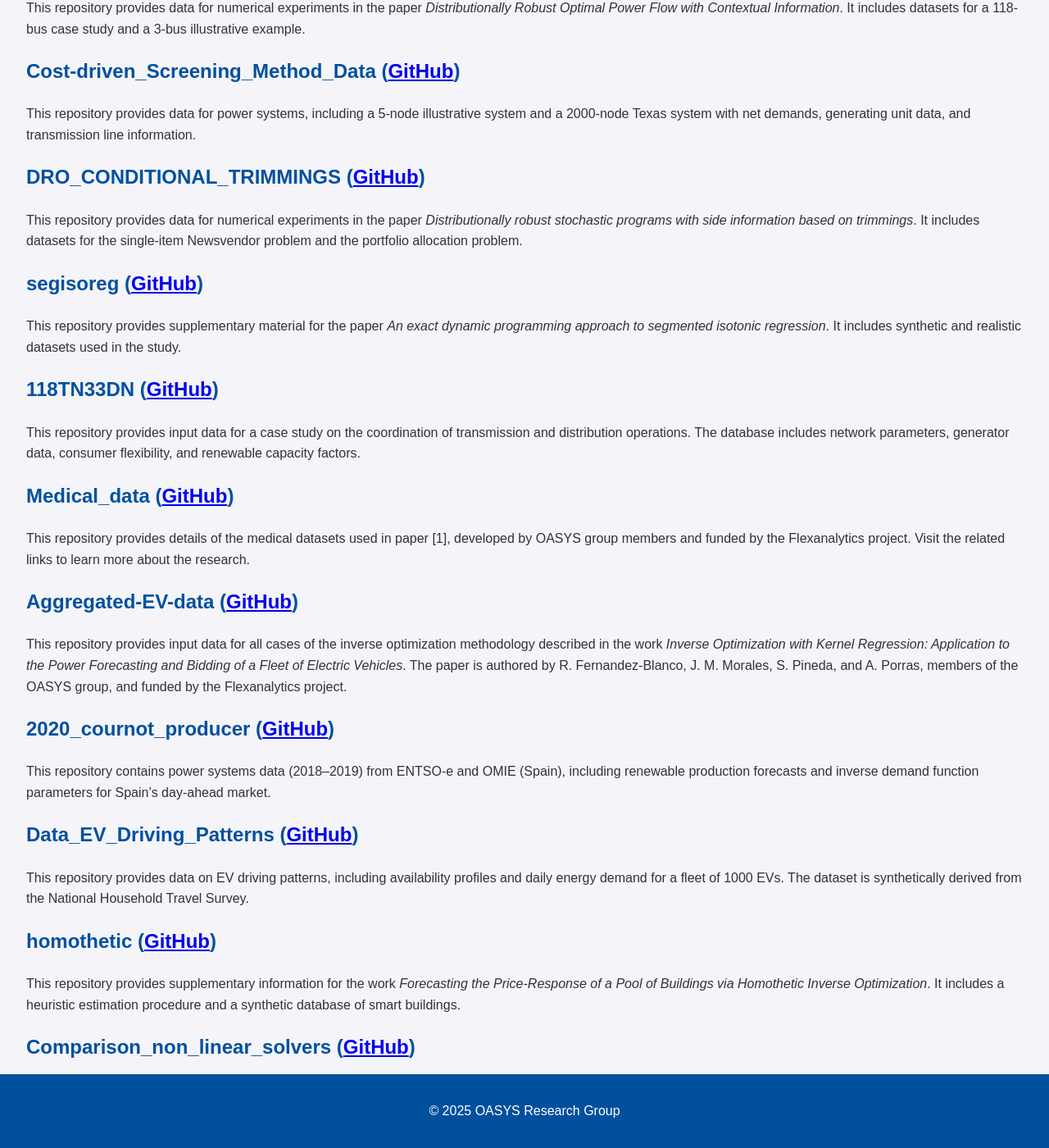
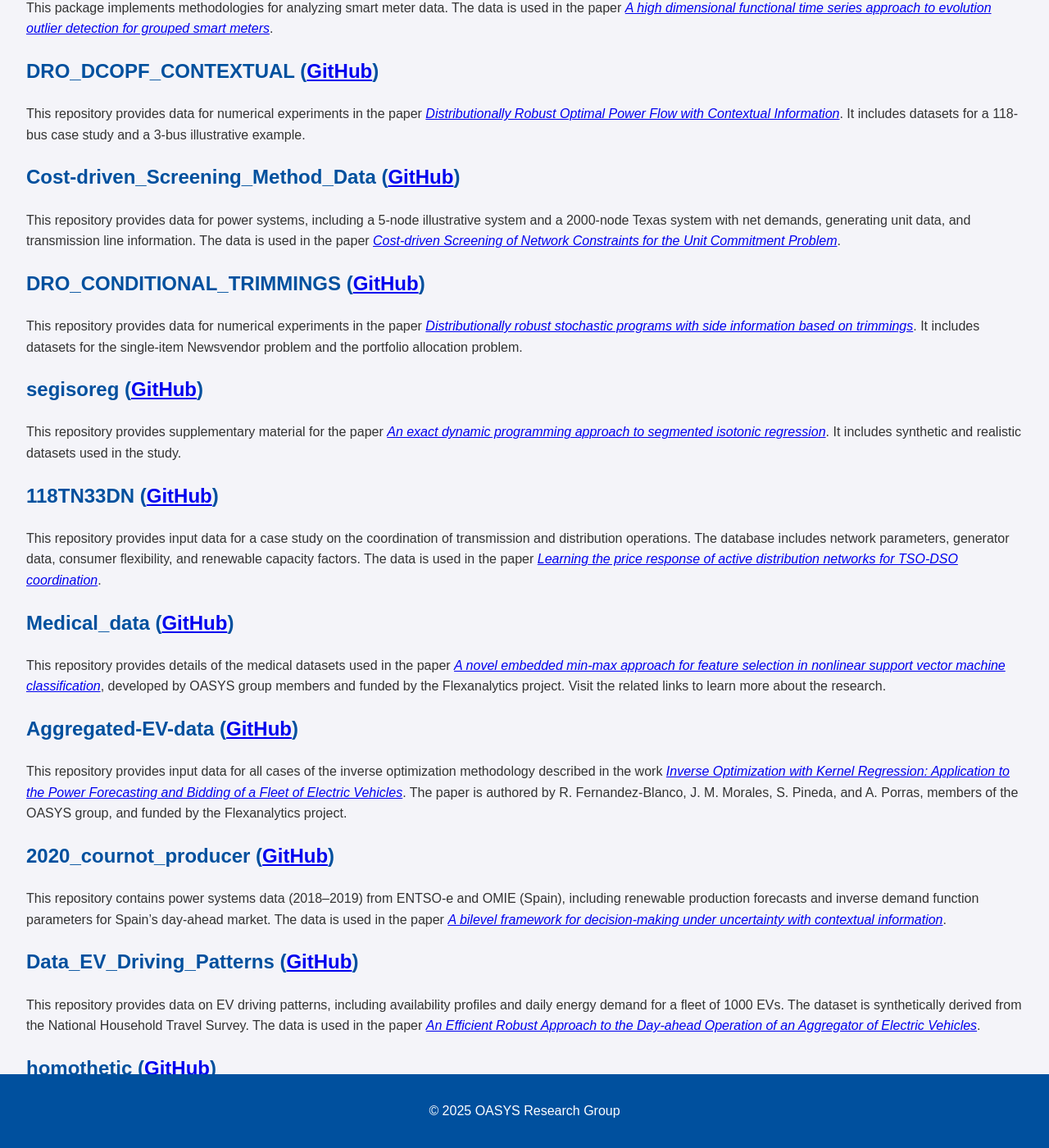
Before and after one commit to groupoasys/groupoasys.github.io, a Jekyll site: the page built from repositories.md, in a window 1280 px wide and 1400 px high, scrolled down 1241 px. Shown: the whole window at 82% size. Built offline with Jekyll 4.4.1, drawn with Linux system fonts in a browser that asks for light colours; some of the changed text lies outside the part shown.

Commit message:
add papers to repositories

```diff
--- a/repositories.md
+++ b/repositories.md
@@ -10,71 +12,71 @@ This page lists all the repositories where the OASYS group shares data and resul
 
 ## RPP_VNS_data ([GitHub](https://github.com/groupoasys/RPP_VNS_data))
 
-This repository provides datasets used in the paper *An enhanced heuristic framework for solving the Rank Pricing Problem* by A. Jiménez-Cordero, S. Pineda, and J.M. Morales. Developed by OASYS group members, it includes data for computational experiments to demonstrate the efficiency of the proposed framework.
+This repository provides datasets used in the paper [*An enhanced heuristic framework for solving the Rank Pricing Problem*](https://www.sciencedirect.com/science/article/pii/S0957417425007444?dgcid=coauthor) by A. Jiménez-Cordero, S. Pineda, and J.M. Morales. Developed by OASYS group members, it includes data for computational experiments to demonstrate the efficiency of the proposed framework.
 
 ## AGC_and_Manual_Reserve_CC ([GitHub](https://github.com/groupoasys/AGC_and_Manual_Reserve_CC))
 
-This repository provides data for the 118-bus and 300-bus power systems used in papers [1]. The data includes information extracted from a repository of power grids and details about the wind farms added to the system. Developed by OASYS group members and funded by the Flexanalytics project.
+This repository provides data for the 118-bus and 300-bus power systems used in the paper [*Unifying Chance-Constrained and Robust Optimal Power Flow for Resilient Network Operations*](https://ieeexplore.ieee.org/document/10607934). The data includes information extracted from a repository of power grids and details about the wind farms added to the system. Developed by OASYS group members and funded by the Flexanalytics project.
 
 ## Learning_Assisted_Optimization_for_Transmission_Switching ([GitHub](https://github.com/groupoasys/Learning_Assisted_Optimization_for_Transmission_Switching))
 
-This repository provides details of the datasets used in the paper *Learning-Assisted Optimization for Transmission Switching*. Developed by OASYS group members and funded by the Flexanalytics project.
+This repository provides details of the datasets used in the paper [*Learning-Assisted Optimization for Transmission Switching*](https://link.springer.com/article/10.1007/s11750-024-00672-0). Developed by OASYS group members and funded by the Flexanalytics project.
 
 ## TC_SAA_JCC-OPF ([GitHub](https://github.com/groupoasys/TC_SAA_JCC-OPF))
 
-This repository provides the power systems dataset and code used in the paper *Tight and Compact Model of the SAA-based Joint Chance-constrained OPF*. Developed by OASYS group members and funded by the Flexanalytics project, the data is sourced from the Library of IEEE PES Power Grid Benchmarks.
+This repository provides the power systems dataset and code used in the paper [*Tight and Compact Model of the SAA-based Joint Chance-constrained OPF*](https://pubsonline.informs.org/doi/epdf/10.1287/ijoc.2022.0302). Developed by OASYS group members and funded by the Flexanalytics project, the data is sourced from the Library of IEEE PES Power Grid Benchmarks.
 
 ## CMCFL ([GitHub](https://github.com/groupoasys/CMCFL))
 
-This repository contains instances for the computational experiments in the paper *The cooperative maximum capture facility location problem*. It includes synthetic data for approach comparisons and real data for EV charging station location in Trois-Rivières, Québec.
+This repository contains instances for the computational experiments in the paper [*The cooperative maximum capture facility location problem*](https://www.sciencedirect.com/science/article/pii/S0305054824002545?via%3Dihub). It includes synthetic data for approach comparisons and real data for EV charging station location in Trois-Rivières, Québec.
 
 ## Warm_starting_CG_for_MIO_ML ([GitHub](https://github.com/groupoasys/Warm_starting_CG_for_MIO_ML))
 
-This repository provides datasets and code used in the paper *Warm-starting Column Generation for Mixed-Integer Optimization in Machine Learning*. Developed by OASYS group members and funded by the Flexanalytics project.
+This repository provides datasets and code used in the paper [*Warm-starting Column Generation for Mixed-Integer Optimization in Machine Learning*](https://www.sciencedirect.com/science/article/pii/S0950705122007894). Developed by OASYS group members and funded by the Flexanalytics project.
 
 ## smartOASYS ([GitHub](https://github.com/groupoasys/smartOASYS))
 
-This package implements methodologies for analyzing smart meter data.
+This package implements methodologies for analyzing smart meter data. The data is used in the paper [*A high dimensional functional time series approach to evolution outlier detection for grouped smart meters*](https://www.tandfonline.com/doi/full/10.1080/08982112.2022.2135009).
 
 ## DRO_DCOPF_CONTEXTUAL ([GitHub](https://github.com/groupoasys/DRO_DCOPF_CONTEXTUAL))
 
-This repository provides data for numerical experiments in the paper *Distributionally Robust Optimal Power Flow with Contextual Information*. It includes datasets for a 118-bus case study and a 3-bus illustrative example.
+This repository provides data for numerical experiments in the paper [*Distributionally Robust Optimal Power Flow with Contextual Information*](https://www.sciencedirect.com/science/article/pii/S0377221722008128). It includes datasets for a 118-bus case study and a 3-bus illustrative example.
 
 ## Cost-driven_Screening_Method_Data ([GitHub](https://github.com/groupoasys/Cost-driven_Screening_Method_Data))
 
-This repository provides data for power systems, including a 5-node illustrative system and a 2000-node Texas system with net demands, generating unit data, and transmission line information.
+This repository provides data for power systems, including a 5-node illustrative system and a 2000-node Texas system with net demands, generating unit data, and transmission line information. The data is used in the paper [*Cost-driven Screening of Network Constraints for the Unit Commitment Problem*](https://ieeexplore.ieee.org/document/9736690).
 
 ## DRO_CONDITIONAL_TRIMMINGS ([GitHub](https://github.com/groupoasys/DRO_CONDITIONAL_TRIMMINGS))
 
-This repository provides data for numerical experiments in the paper *Distributionally robust stochastic programs with side information based on trimmings*. It includes datasets for the single-item Newsvendor problem and the portfolio allocation problem.
+This repository provides data for numerical experiments in the paper [*Distributionally robust stochastic programs with side information based on trimmings*](https://link.springer.com/article/10.1007/s10107-021-01724-0). It includes datasets for the single-item Newsvendor problem and the portfolio allocation problem.
 
 ## segisoreg ([GitHub](https://github.com/groupoasys/segisoreg))
 
-This repository provides supplementary material for the paper *An exact dynamic programming approach to segmented isotonic regression*. It includes synthetic and realistic datasets used in the study.
+This repository provides supplementary material for the paper [*An exact dynamic programming approach to segmented isotonic regression*](https://www.sciencedirect.com/science/article/pii/S0305048321001250). It includes synthetic and realistic datasets used in the study.
 
 ## 118TN33DN ([GitHub](https://github.com/groupoasys/118TN33DN))
 
-This repository provides input data for a case study on the coordination of transmission and distribution operations. The database includes network parameters, generator data, consumer flexibility, and renewable capacity factors.
+This repository provides input data for a case study on the coordination of transmission and distribution operations. The database includes network parameters, generator data, consumer flexibility, and renewable capacity factors. The data is used in the paper [*Learning the price response of active distribution networks for TSO-DSO coordination*](https://ieeexplore.ieee.org/document/9615006).
 
 ## Medical_data ([GitHub](https://github.com/groupoasys/Medical_data))
 
-This repository provides details of the medical datasets used in paper [1], developed by OASYS group members and funded by the Flexanalytics project. Visit the related links to learn more about the research.
+This repository provides details of the medical datasets used in the paper [*A novel embedded min-max approach for feature selection in nonlinear support vector machine classification*](https://www.sciencedirect.com/science/article/pii/S0377221720310195?via%3Dihub), developed by OASYS group members and funded by the Flexanalytics project. Visit the related links to learn more about the research.
 
 ## Aggregated-EV-data ([GitHub](https://github.com/groupoasys/Aggregated-EV-data))
 
-This repository provides input data for all cases of the inverse optimization methodology described in the work *Inverse Optimization with Kernel Regression: Application to the Power Forecasting and Bidding of a Fleet of Electric Vehicles*. The paper is authored by R. Fernandez-Blanco, J. M. Morales, S. Pineda, and A. Porras, members of the OASYS group, and funded by the Flexanalytics project.
+This repository provides input data for all cases of the inverse optimization methodology described in the work [*Inverse Optimization with Kernel Regression: Application to the Power Forecasting and Bidding of a Fleet of Electric Vehicles*](https://www.sciencedirect.com/science/article/pii/S0305054821001696?via%3Dihub). The paper is authored by R. Fernandez-Blanco, J. M. Morales, S. Pineda, and A. Porras, members of the OASYS group, and funded by the Flexanalytics project.
 
 ## 2020_cournot_producer ([GitHub](https://github.com/groupoasys/2020_cournot_producer))
 
-This repository contains power systems data (2018–2019) from ENTSO-e and OMIE (Spain), including renewable production forecasts and inverse demand function parameters for Spain's day-ahead market.
+This repository contains power systems data (2018–2019) from ENTSO-e and OMIE (Spain), including renewable production forecasts and inverse demand function parameters for Spain's day-ahead market. The data is used in the paper [*A bilevel framework for decision-making under uncertainty with contextual information*](https://www.sciencedirect.com/science/article/pii/S0305048321001845?via%3Dihub).
 
 ## Data_EV_Driving_Patterns ([GitHub](https://github.com/groupoasys/Data_EV_Driving_Patterns))
 
-This repository provides data on EV driving patterns, including availability profiles and daily energy demand for a fleet of 1000 EVs. The dataset is synthetically derived from the National Household Travel Survey.
+This repository provides data on EV driving patterns, including availability profiles and daily energy demand for a fleet of 1000 EVs. The dataset is synthetically derived from the National Household Travel Survey. The data is used in the paper [*An Efficient Robust Approach to the Day-ahead Operation of an Aggregator of Electric Vehicles*](https://ieeexplore.ieee.org/document/9122589).
 
 ## homothetic ([GitHub](https://github.com/groupoasys/homothetic))
 
-This repository provides supplementary information for the work *Forecasting the Price-Response of a Pool of Buildings via Homothetic Inverse Optimization*. It includes a heuristic estimation procedure and a synthetic database of smart buildings.
+This repository provides supplementary information for the work [*Forecasting the Price-Response of a Pool of Buildings via Homothetic Inverse Optimization*](https://www.sciencedirect.com/science/article/pii/S0306261921002944). It includes a heuristic estimation procedure and a synthetic database of smart buildings.
 
 ## Comparison_non_linear_solvers ([GitHub](https://github.com/groupoasys/Comparison_non_linear_solvers))
 
@@ -82,8 +84,12 @@ This repository compares several non-linear solvers in terms of objective value
 
 ## data_ieee96 ([GitHub](https://github.com/groupoasys/data_ieee96))
 
-This repository provides data from the IEEE RTS-96 test system, modified to include 19 wind farms. It contains information on generators, transmission lines, electricity demand, wind power generation, and congestion scenarios.
+This repository provides data from the IEEE RTS-96 test system, modified to include 19 wind farms. It contains information on generators, transmission lines, electricity demand, wind power generation, and congestion scenarios. The data is used in the paper [*Data-Driven Network Screening of Network Constraints for Unit Commitment*](https://ieeexplore.ieee.org/document/9034123).
 
 ## Data_LOW_CARBON_LONDON ([GitHub](https://github.com/groupoasys/Data_Low_Carbon_London))
 
 This repository contains data from the UK Power Networks-led Low Carbon London project (2011–2014), which studied consumer responses to dynamic electricity pricing. The datasets include energy consumption, pricing, temperature, and demand data.
+
+## 2019_wind_producer ([GitHub](https://github.com/groupoasys/2019_wind_producer))
+
+This repository provides power systems data (2015–2019) used in the numerical case study of the paper [*Feature-driven Improvement of Renewable Energy Forecasting and Trading*](https://ieeexplore.ieee.org/document/9005244), published on IEEE Transactions on Power Systems. The data includes relevant forecasts of the DK1 bidding zone and wind power production forecasts of nearby areas. Day-ahead market prices of DK1 are also included.
```
Also changed, not shown: other parts of repositories.md (+2 -0 lines), 2 other files.
